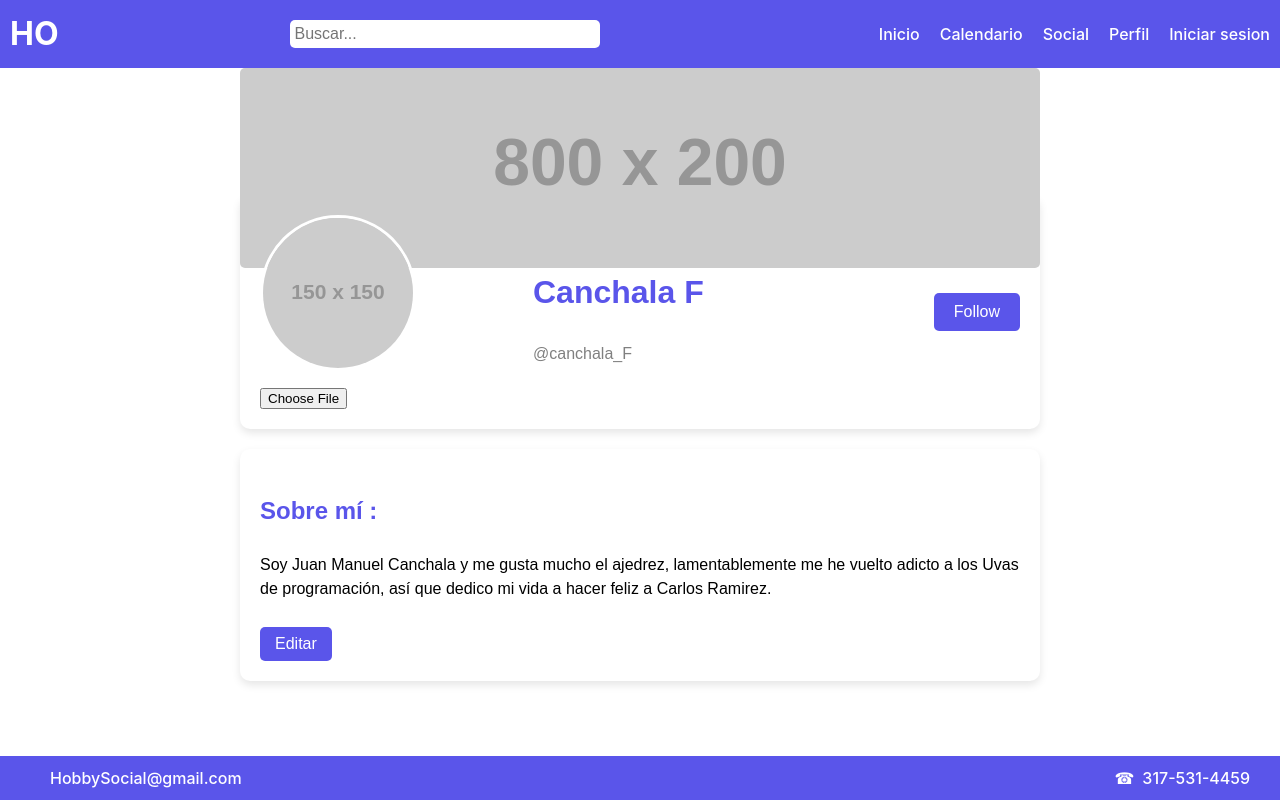
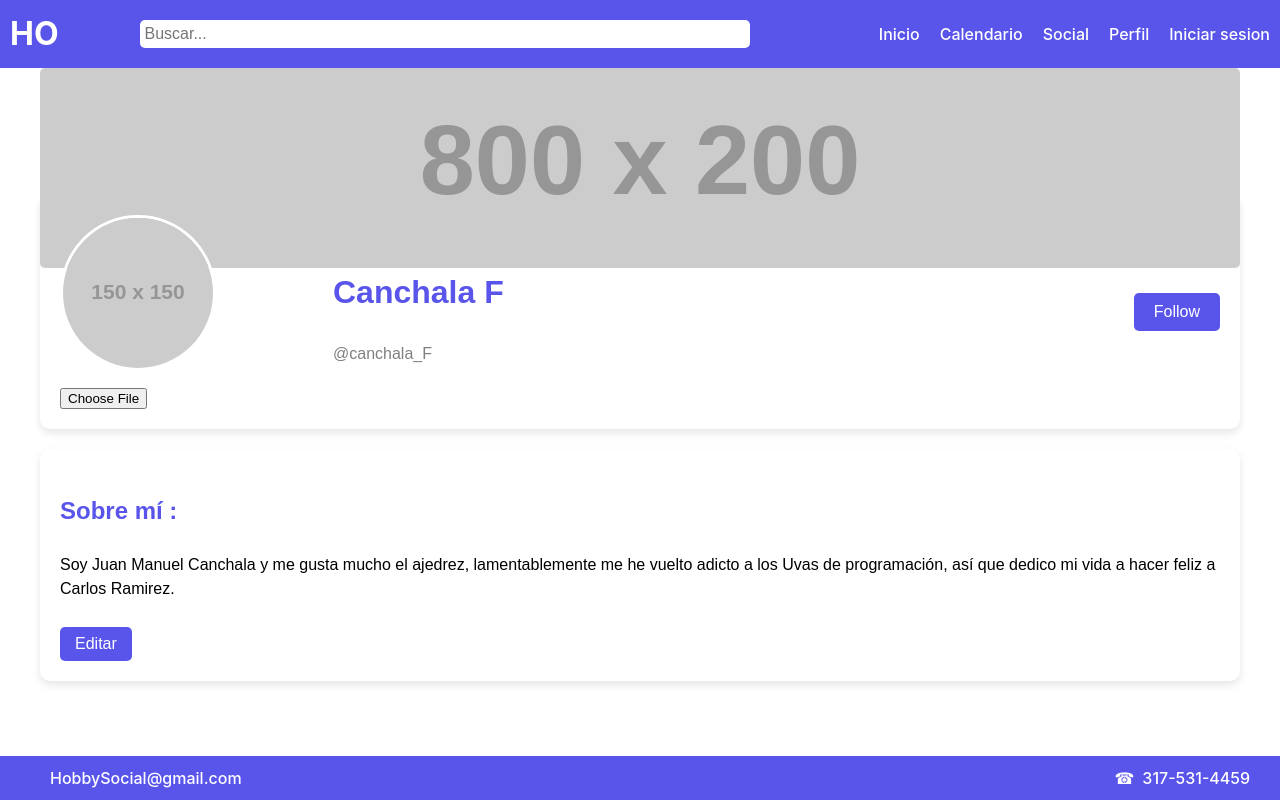
Before and after one commit to JuanMCanchala/Interfaces-Proyecto, a React (Vite) app: page /perfil in a window 1280 px wide. Built offline with nearby package versions, Linux system fonts and the light colour scheme.

Commit message:
cambie 2 width xd

```diff
--- a/src/components/header.css
+++ b/src/components/header.css
@@ -24,7 +24,7 @@
     font-size: 1rem;
     border: none;
     border-radius: 5px;
-    width: 300px;
+    width: 600px;
     margin-right: 10px;
   }
 
--- a/src/views/perfil.css
+++ b/src/views/perfil.css
@@ -3,7 +3,7 @@
 }
 
 .profile-container {
-    width: 800px;
+    width: 1200px;
     margin: 0 auto;
     font-family: Arial, sans-serif;
   }
```
